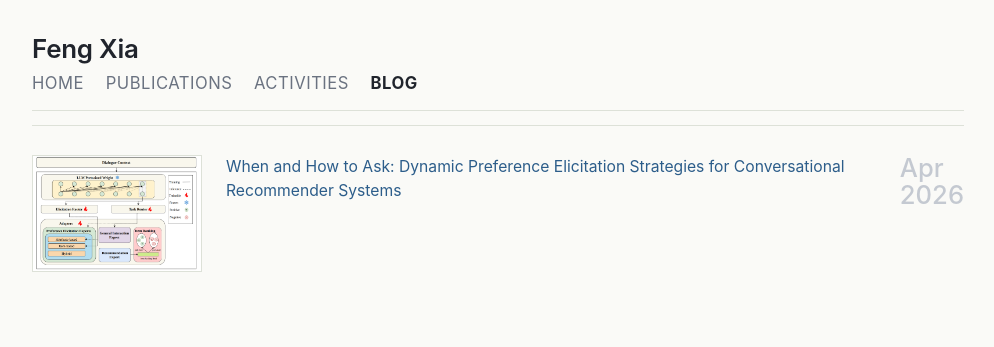
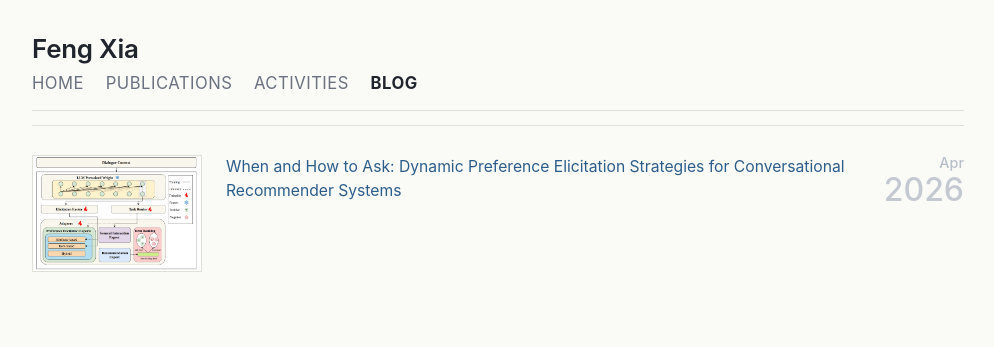
Before and after one commit to juanfacabian/juanfacabian.github.io, a Jekyll site: the page built from blog.md, in a window 1280 px wide. Shown: the top 347 px of the page, without its empty margins (142-1136 px from the left). Built offline with Jekyll 4.4.1, drawn with Linux system fonts in a browser that asks for light colours.

Commit message:
Style blog date like publication year

```diff
--- a/assets/css/style.css
+++ b/assets/css/style.css
@@ -259,10 +259,23 @@ ul {
 
 .blog-year {
   color: #c4c9d1;
-  font-size: 1.6rem;
+  text-align: right;
+  flex: 0 0 auto;
+}
+
+.blog-month {
+  color: #b8bfc9;
+  font-size: 0.9rem;
   font-weight: 500;
-  line-height: 1.05;
-  flex: 0 0 auto;
+  line-height: 1.1;
+  margin-bottom: 0.2rem;
+}
+
+.blog-year-number {
+  color: #c4c9d1;
+  font-size: 2rem;
+  font-weight: 500;
+  line-height: 1;
 }
 
 .pub-list {
@@ -400,6 +413,10 @@ ul {
 
   .blog-year {
     margin-top: 0.85rem;
-    font-size: 1.35rem;
+    text-align: left;
+  }
+
+  .blog-year-number {
+    font-size: 1.6rem;
   }
 }
--- a/blog.md
+++ b/blog.md
@@ -11,6 +11,9 @@ permalink: /blog/
     <div class="blog-copy">
       <div class="pub-title"><a href="{{ '/blog/when-and-how-to-ask/' | relative_url }}">When and How to Ask: Dynamic Preference Elicitation Strategies for Conversational Recommender Systems</a></div>
     </div>
-    <div class="blog-year">Apr<br>2026</div>
+    <div class="blog-year">
+      <div class="blog-month">Apr</div>
+      <div class="blog-year-number">2026</div>
+    </div>
   </section>
 </div>
```
